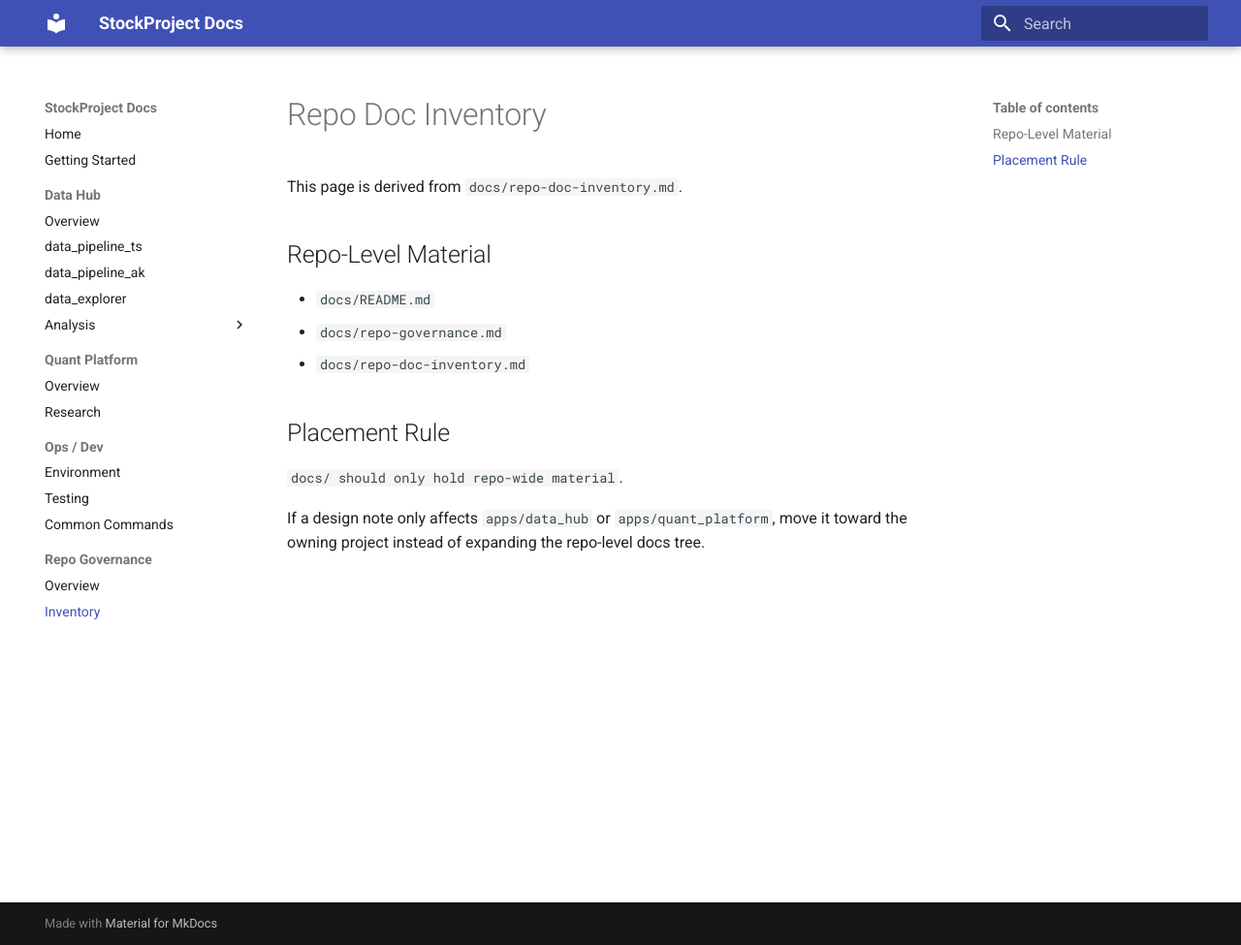
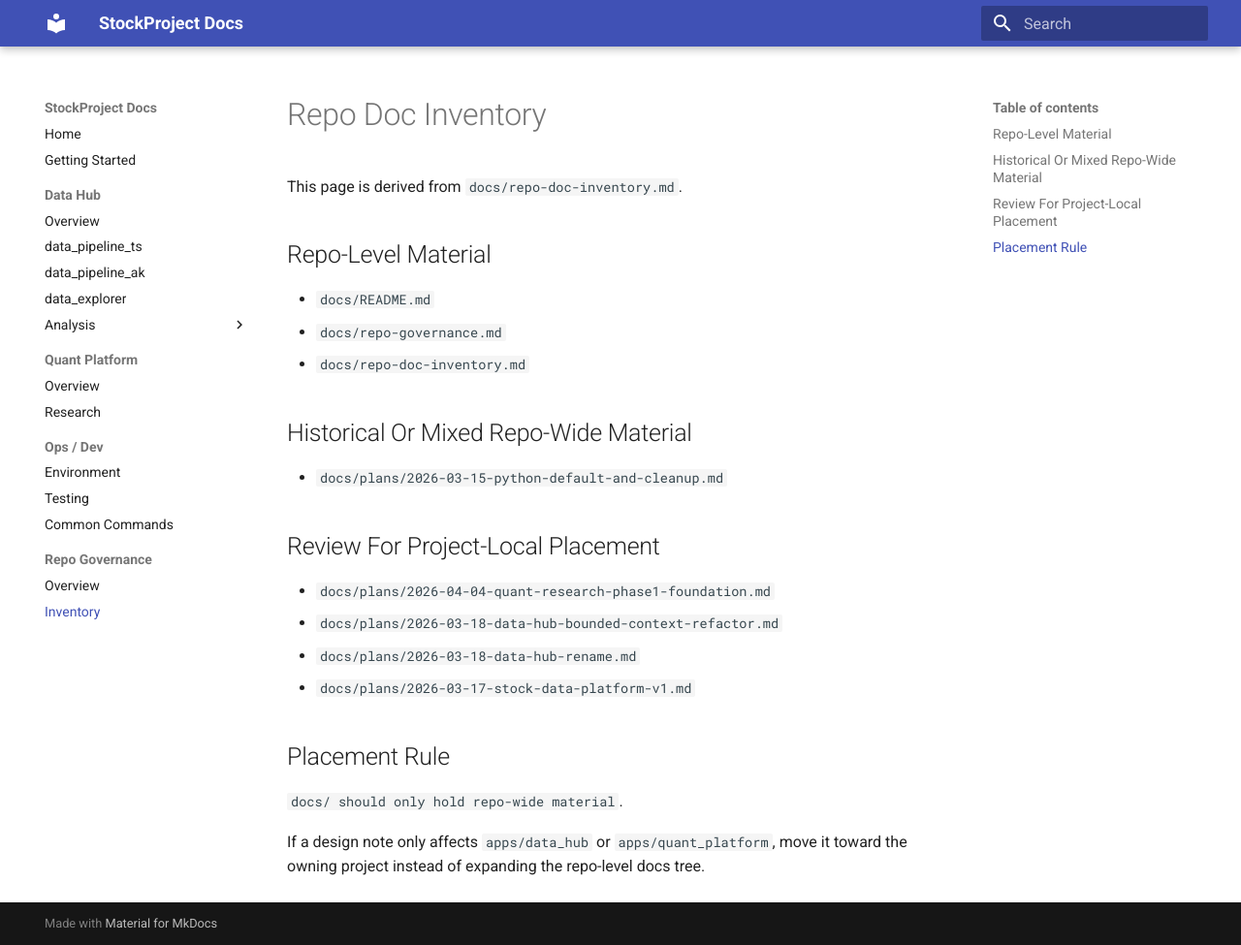
Before and after one commit to zhuangqingbin/StockProject, an MkDocs documentation site: the page built from site_docs/repo-governance/inventory.md, in a window 1280 px wide and 975 px high. Shown: the whole window at 97% size. Built offline with MkDocs 1.6.1 and Material for MkDocs 9.7.7, drawn with Linux system fonts in a browser that asks for light colours.

Commit message:
docs: tighten mkdocs portal guidance

```diff
--- a/site_docs/repo-governance/inventory.md
+++ b/site_docs/repo-governance/inventory.md
@@ -8,6 +8,17 @@ This page is derived from `docs/repo-doc-inventory.md`.
 - `docs/repo-governance.md`
 - `docs/repo-doc-inventory.md`
 
+## Historical Or Mixed Repo-Wide Material
+
+- `docs/plans/2026-03-15-python-default-and-cleanup.md`
+
+## Review For Project-Local Placement
+
+- `docs/plans/2026-04-04-quant-research-phase1-foundation.md`
+- `docs/plans/2026-03-18-data-hub-bounded-context-refactor.md`
+- `docs/plans/2026-03-18-data-hub-rename.md`
+- `docs/plans/2026-03-17-stock-data-platform-v1.md`
+
 ## Placement Rule
 
 `docs/ should only hold repo-wide material`.
```
Also changed, not shown: site_docs/quant-platform/research.md (+2 -1 lines), 1 other file.
